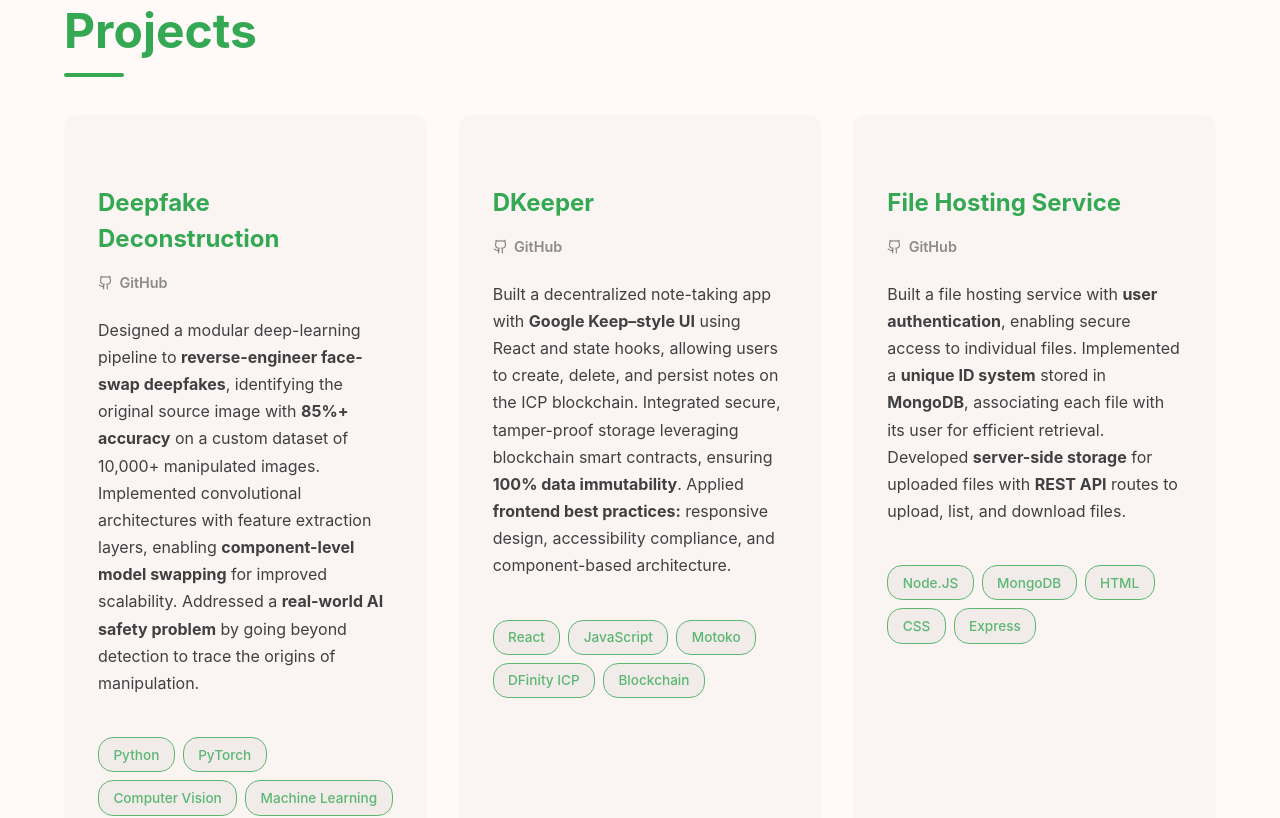
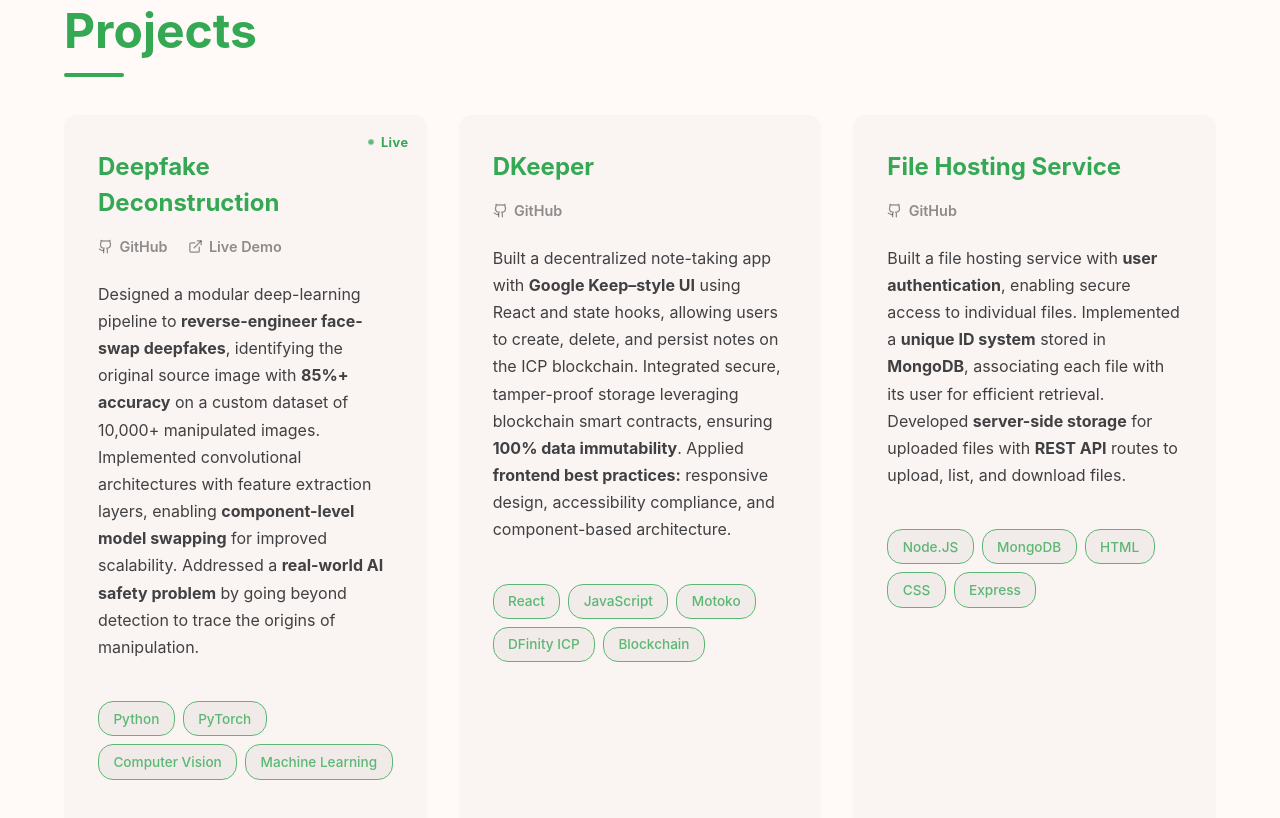
Before and after one commit to vpk-11/vpk-11.github.io, a React (Vite) app: page / in a window 1280 px wide. Shown: the part 4660-5478 px from the top of the page. Built offline with nearby package versions, Linux system fonts and the light colour scheme.

Commit message:
Update to project page

```diff
--- a/src/components/Projects/Projects.scss
+++ b/src/components/Projects/Projects.scss
@@ -189,38 +189,22 @@
 }
 
 // ============================================
-// BADGES ROW
+// BADGES — absolute top right
 // ============================================
 
-.project-badges {
-  display: flex;
-  gap: 0.5rem;
-  margin-bottom: 0.75rem;
-  flex-wrap: wrap;
-  min-height: 1.5rem; // keeps card height consistent when no badges
-}
-
 .live-badge {
+  position: absolute;
+  top: 1rem;
+  right: 1rem;
   display: inline-flex;
   align-items: center;
   gap: 0.4rem;
-  font-size: 0.72rem;
+  font-size: 0.8rem;
   font-weight: 700;
   letter-spacing: 0.5px;
-  padding: 0.3rem 0.75rem;
-  border-radius: 20px;
 
-  .theme-light & {
-    background: rgba($green-light, 0.12);
-    color: $green-light;
-    border: 1px solid rgba($green-light, 0.3);
-  }
-
-  .theme-dark & {
-    background: rgba($green-dark, 0.12);
-    color: $green-dark;
-    border: 1px solid rgba($green-dark, 0.3);
-  }
+  .theme-light & { color: $green-light; }
+  .theme-dark &  { color: $green-dark; }
 }
 
 .live-dot {
@@ -240,10 +224,13 @@
 }
 
 // ============================================
-// FEATURED BADGE
+// FEATURED BADGE — absolute top right (offset if live badge present)
 // ============================================
 
 .featured-badge {
+  position: absolute;
+  top: 1rem;
+  right: 1rem;
   display: inline-flex;
   align-items: center;
   font-size: 0.72rem;
@@ -271,7 +258,7 @@
 
 .project-links {
   display: flex;
-  gap: 0.75rem;
+  gap: 1.25rem;
   flex-wrap: wrap;
   margin-bottom: 1rem;
 }
@@ -283,45 +270,18 @@
   text-decoration: none;
   font-weight: 600;
   font-size: 0.9rem;
-  padding: 0.45rem 1rem;
-  border-radius: 6px;
-  transition: $transition-quick;
-  border: 1px solid;
-
-  &--demo {
-    .theme-light & {
-      color: $green-light;
-      border-color: rgba($green-light, 0.35);
-      background: rgba($green-light, 0.06);
-    }
-    .theme-dark & {
-      color: $green-dark;
-      border-color: rgba($green-dark, 0.35);
-      background: rgba($green-dark, 0.06);
-    }
-
-    &:hover {
-      .theme-light & { background: rgba($green-light, 0.12); }
-      .theme-dark &  { background: rgba($green-dark, 0.12); }
-      transform: translateY(-2px);
-    }
-  }
-
-  &--github {
+  padding: 0.45rem 0;
   border: none;
   background: none;
-    padding: 0.45rem 0;
+  transition: $transition-quick;
 
+  // Both buttons same muted style by default
   .theme-light & { color: rgba($light-text, 0.5); }
   .theme-dark &  { color: rgba($dark-text, 0.45); }
 
   &:hover {
-      background: none;
-      border: none;
     transform: translateX(4px);
-
     .theme-light & { color: $green-light; }
     .theme-dark &  { color: $green-dark; }
   }
 }
-}
--- a/src/components/Projects/Projects.tsx
+++ b/src/components/Projects/Projects.tsx
@@ -10,6 +10,10 @@
 const Projects: React.FC = () => {
   const dispatch = useDispatch();
   const projects = projectsData as Project[];
+
+  // Ensures links always have a protocol so they don't resolve as relative paths
+  const toAbsolute = (url: string) =>
+    url.startsWith('http://') || url.startsWith('https://') ? url : `https://${url}`;
 
   useEffect(() => {
     const observer = new IntersectionObserver(
@@ -35,8 +39,7 @@
               key={project.id}
               className={`project-card ${project.featured ? 'project-card--featured' : ''}`}
             >
-              {/* Badges row */}
-              <div className="project-badges">
+              {/* Live badge — top right indicator */}
               {project.demoLink && (
                 <span className="live-badge">
                   <span className="live-dot" aria-hidden="true" />
@@ -46,15 +49,23 @@
               {project.featured && (
                 <span className="featured-badge">★ Featured</span>
               )}
-              </div>
 
               <h3 className="pr-ct card-title">{project.title}</h3>
 
-              {/* Project links — right under the title */}
+              {/* Project links — GitHub first, Live Demo second */}
               <div className="project-links">
+                <a
+                  href={toAbsolute(project.githubLink ?? project.link)}
+                  target="_blank"
+                  rel="noopener noreferrer"
+                  className="project-link project-link--github"
+                >
+                  <Github size={15} />
+                  <span>GitHub</span>
+                </a>
                 {project.demoLink && (
                   <a
-                    href={project.demoLink}
+                    href={toAbsolute(project.demoLink)}
                     target="_blank"
                     rel="noopener noreferrer"
                     className="project-link project-link--demo"
@@ -63,15 +74,6 @@
                     <span>Live Demo</span>
                   </a>
                 )}
-                <a
-                  href={project.githubLink ?? project.link}
-                  target="_blank"
-                  rel="noopener noreferrer"
-                  className="project-link project-link--github"
-                >
-                  <Github size={15} />
-                  <span>GitHub</span>
-                </a>
               </div>
 
               <p className="card-description">{formatText(project.description)}</p>
--- a/src/data/profile.json
+++ b/src/data/profile.json
@@ -10,13 +10,13 @@
   "availability": "Open to Work",
   "targetRoles": [
     "Software Engineering",
-    "ML / AI Engineering",
+    "AI / ML Engineering",
     "Full-Stack",
+    "Frontend",
     "Backend",
     "Research",
     "Data Science",
     "Systems Engineering",
-    "Data Engineering",
     "Project / Product Management"
   ],
   "workAuthorization": "F-1 · CPT authorized · Will require STEM OPT / H-1B sponsorship"
--- a/src/data/projects.json
+++ b/src/data/projects.json
@@ -6,7 +6,7 @@
     "tech": ["Python", "PyTorch", "Computer Vision", "Machine Learning"],
     "link": "https://github.com/vpk-11/fyp-deepfake-decon",
     "featured": false,
-    "demoLink": "",
+    "demoLink": "www.google.com",
     "githubLink": "https://github.com/vpk-11/fyp-deepfake-decon"
   },
   {
```
Lines whose indentation alone changed are shown as unchanged.
